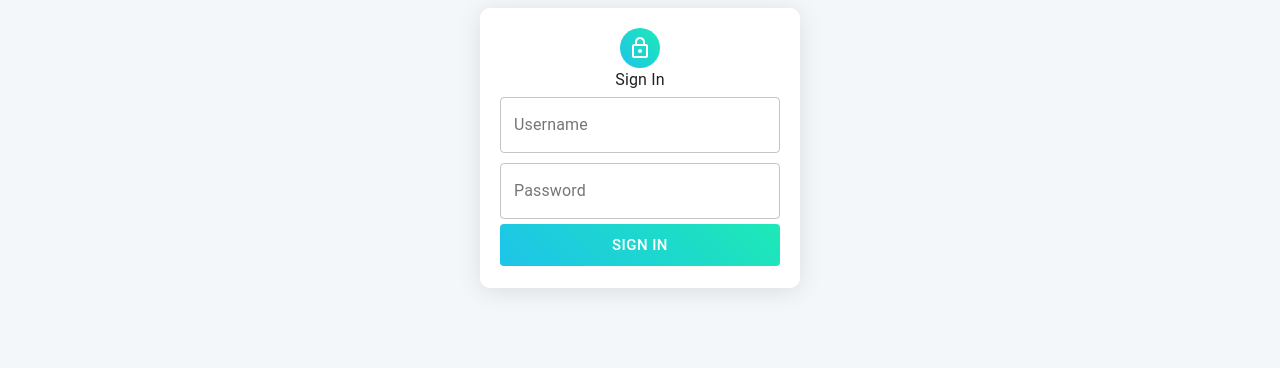
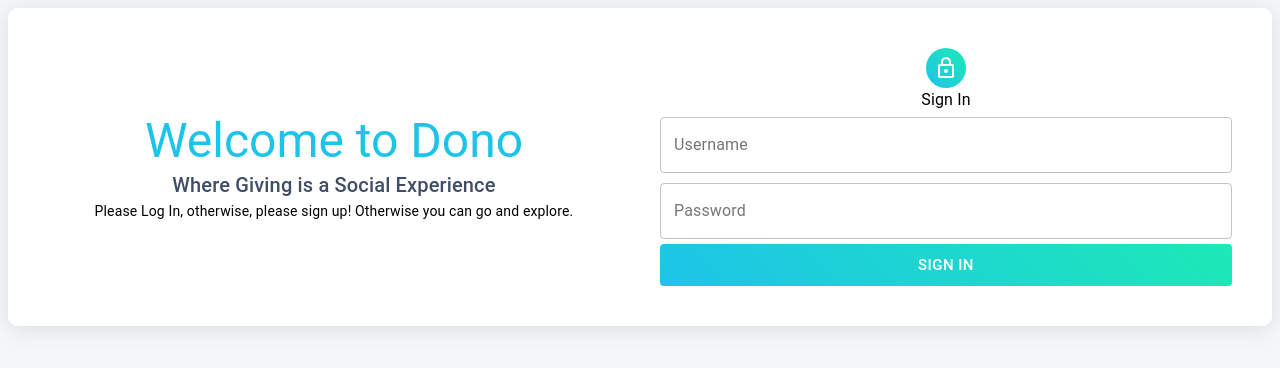
Before and after one commit to abdulhakeemdahir/deno-application, a React (Create React App) app in the folder client/: page / in a window 1280 px wide. Shown: the top 368 px of the page. Built offline with nearby package versions, Linux system fonts and the light colour scheme.

Commit message:
Added welcome column

```diff
--- a/client/src/App.js
+++ b/client/src/App.js
@@ -7,6 +7,7 @@ const theme = createMuiTheme({
 			main: "#1dc4e9",
 		},
 		secondary: { main: "#1de9b6" },
+		default: { main: "#454545" },
 	},
 });
 function App() {
--- a/client/src/components/main/index.js
+++ b/client/src/components/main/index.js
@@ -16,12 +16,13 @@ const useStyles = makeStyles({
 		borderRadius: "10px",
 		boxShadow: "0 3.42857px 23px rgb(0 0 0 / 10%)",
 		padding: "20px",
-		height: "30vh",
-		width: "280px",
+	},
+	centerPosition: {
+		padding: "20px",
 		textAlign: "center",
 	},
 	bgstyle: {
-		backgroundColor: "#e9e9e9",
+		color: "#3f4d67",
 	},
 	mgstyle: {
 		marginTop: "5px",
@@ -39,8 +40,29 @@ const useStyles = makeStyles({
 export default function Main() {
 	const classes = useStyles();
 	return (
+		<Grid
+			container
+			direction='row'
+			justify='center'
+			alignItems='center'
+			className={`${classes.paper}`}
+		>
+			<Grid item sm={6} xs={12}>
+				<Grid item align='center'>
+					<Typography variant='h3' color='primary'>
+						Welcome to Dono
+					</Typography>
+					<Typography variant='h6' className={classes.bgstyle}>
+						Where Giving is a Social Experience
+					</Typography>
+					<Typography variant='body2' color='default'>
+						Please Log In, otherwise, please sign up! Otherwise you can go and
+						explore.
+					</Typography>
+				</Grid>
+			</Grid>
+			<Grid item sm={6} xs={12} className={classes.centerPosition}>
 				<Grid container direction='row' justify='center' alignItems='center'>
-			<Paper className={classes.paper}>
 					<Grid align='center'>
 						<Avatar className={classes.styleMain}>
 							<LockOutlinedIcon />
@@ -69,7 +91,8 @@ export default function Main() {
 							Sign In
 						</Button>
 					</form>
-			</Paper>
+				</Grid>
+			</Grid>
 		</Grid>
 	);
 }
```
Lines whose indentation alone changed are shown as unchanged.
